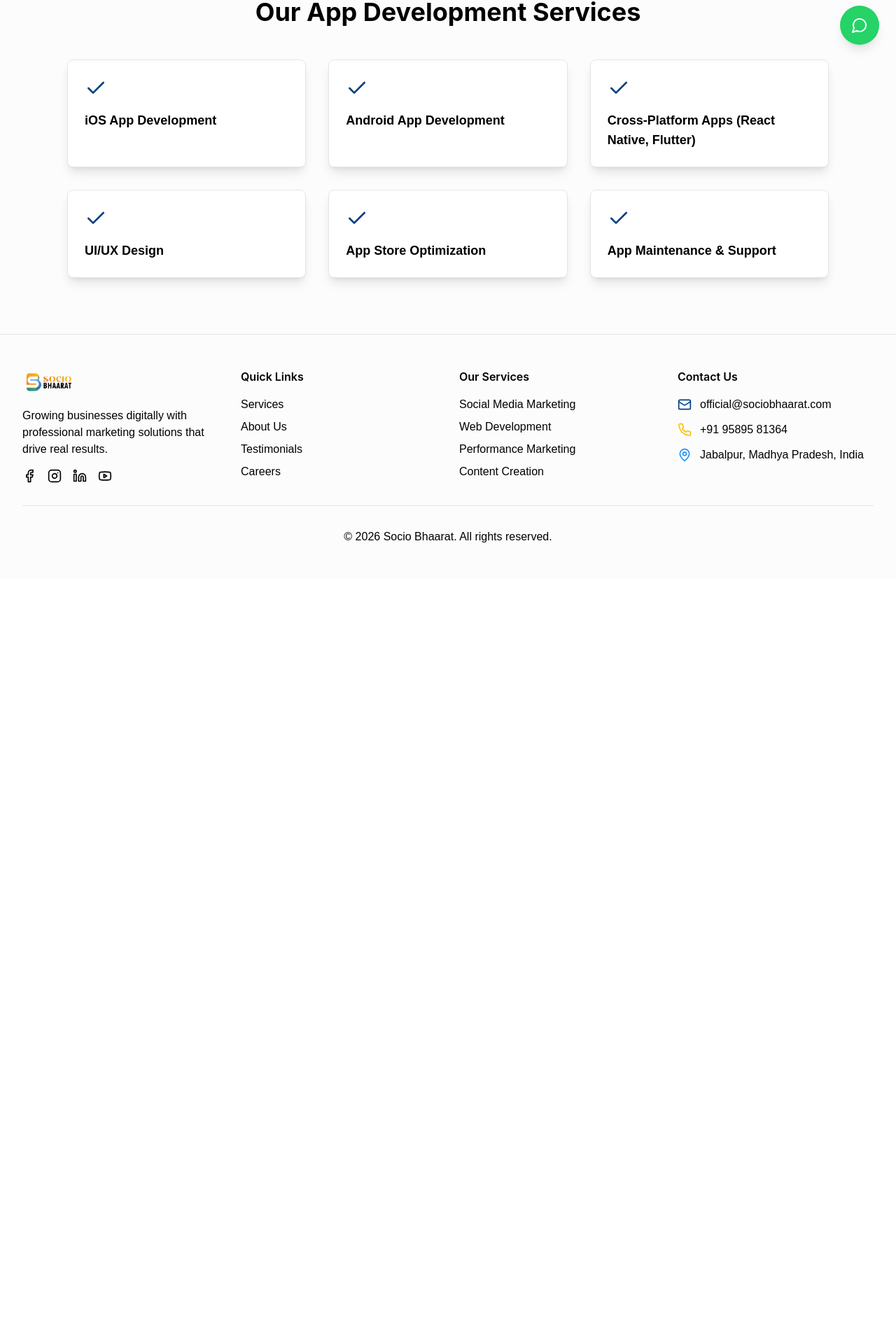
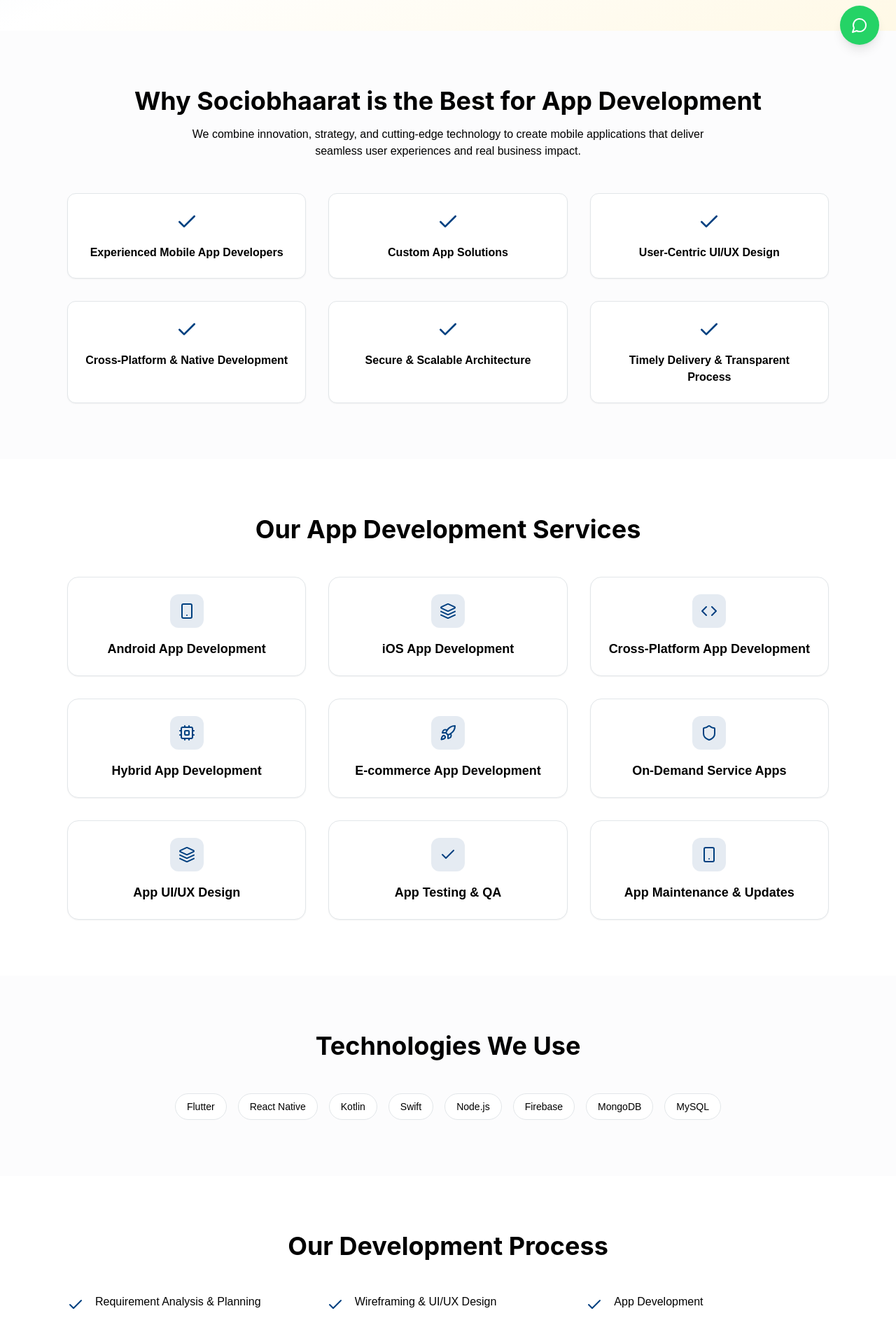
Before and after one commit to SocioBhaarat/SocioBhaarat_Frontend, a React (Vite) app: page /design-development/app-development in a window 1280 px wide. Shown: the part 712-2615 px from the top of the page at 70% size. Before the commit the page ends 1539 px from the top, so only its background shows below. Built offline with nearby package versions, Linux system fonts and the light colour scheme; the HTML template or start-up script is replaced by a standard one; a web font is replaced by a local one.

Commit message:
Enhance AppDevelopment component with new sections, improved content, and updated layout

```diff
--- a/src/pages/design-development/AppDevelopment.tsx
+++ b/src/pages/design-development/AppDevelopment.tsx
@@ -1,5 +1,5 @@
 import { Button } from "@/components/ui/button";
-import { Check, Smartphone } from "lucide-react";
+import { Check, Code, Cpu, Layers, Rocket, Shield, Smartphone } from "lucide-react";
 import { useNavigate } from "react-router-dom";
 
 const AppDevelopment = () => {
@@ -9,10 +9,10 @@
       <section className="pt-32 pb-16 px-4 sm:px-6 lg:px-8 bg-gradient-to-br from-primary/10 via-background to-secondary/10">
         <div className="container mx-auto max-w-6xl text-center">
           <h1 className="font-display text-5xl sm:text-6xl font-bold mb-6">
-            Mobile App <span className="bg-gradient-to-r from-primary via-secondary to-accent bg-clip-text text-transparent">Development</span>
+            Build <span className="bg-gradient-to-r from-primary via-secondary to-accent bg-clip-text text-transparent">Smart, Scalable & High-Performance</span> Mobile Applications
           </h1>
           <p className="text-xl text-muted-foreground mb-8 leading-relaxed max-w-3xl mx-auto">
-            Build powerful iOS and Android apps that engage users and drive business growth.
+            We design and develop user-friendly, secure, and high-performance mobile applications that enhance customer engagement, streamline operations, and drive business growth
           </p>
           <Button size="lg" className="bg-primary hover:bg-primary/90 text-primary-foreground rounded-full px-8" onClick={() => navigate("/contact")} >
             Start Your App Project
@@ -20,24 +20,180 @@
         </div>
       </section>
 
+      {/* WHY CHOOSE US */}
       <section className="py-20 px-4 sm:px-6 lg:px-8 bg-muted/30">
-        <div className="container mx-auto max-w-6xl">
-          <h2 className="font-display text-4xl font-bold mb-12 text-center">Our App Development Services</h2>
+        <div className="container mx-auto max-w-6xl text-center">
+          <h2 className="font-display text-4xl font-bold mb-4">
+            Why Sociobhaarat is the Best for App Development
+          </h2>
+          <p className="text-muted-foreground max-w-3xl mx-auto mb-12">
+            We combine innovation, strategy, and cutting-edge technology to
+            create mobile applications that deliver seamless user experiences
+            and real business impact.
+          </p>
+
           <div className="grid md:grid-cols-2 lg:grid-cols-3 gap-8">
             {[
-              "iOS App Development",
-              "Android App Development",
-              "Cross-Platform Apps (React Native, Flutter)",
-              "UI/UX Design",
-              "App Store Optimization",
-              "App Maintenance & Support",
-            ].map((service, index) => (
-              <div key={index} className="bg-card p-6 rounded-lg shadow-lg border border-border">
-                <Check className="h-8 w-8 text-primary mb-4" />
-                <h3 className="font-bold text-lg">{service}</h3>
+              "Experienced Mobile App Developers",
+              "Custom App Solutions",
+              "User-Centric UI/UX Design",
+              "Cross-Platform & Native Development",
+              "Secure & Scalable Architecture",
+              "Timely Delivery & Transparent Process",
+            ].map((item, index) => (
+              <div
+                key={index}
+                className="bg-card p-6 rounded-xl border border-border shadow-sm hover:shadow-lg transition"
+              >
+                <Check className="h-8 w-8 text-primary mx-auto mb-4" />
+                <h3 className="font-semibold">{item}</h3>
               </div>
             ))}
           </div>
+        </div>
+      </section>
+
+      {/* WHY YOU NEED APP DEVELOPMENT */}
+      {/* <section className="py-20 px-4 sm:px-6 lg:px-8">
+        <div className="container mx-auto max-w-5xl text-center">
+          <h2 className="font-display text-4xl font-bold mb-6">
+            Why Your Business Needs Mobile App Development
+          </h2>
+          <p className="text-muted-foreground leading-relaxed">
+            A mobile app helps you increase brand visibility, improve customer
+            engagement, offer personalized experiences, streamline operations,
+            and generate higher revenue through direct customer interaction.
+          </p>
+        </div>
+      </section> */}
+
+      {/* OUR SERVICES */}
+      <section className="py-20 px-4 sm:px-6 lg:px-8">
+        <div className="container mx-auto max-w-6xl">
+          <h2 className="font-display text-4xl font-bold mb-12 text-center">
+            Our App Development Services
+          </h2>
+
+          <div className="grid md:grid-cols-2 lg:grid-cols-3 gap-8">
+
+            {[
+              {
+                title: "Android App Development",
+                icon: <Smartphone className="h-6 w-6 text-primary" />,
+              },
+              {
+                title: "iOS App Development",
+                icon: <Layers className="h-6 w-6 text-primary" />,
+              },
+              {
+                title: "Cross-Platform App Development",
+                icon: <Code className="h-6 w-6 text-primary" />,
+              },
+              {
+                title: "Hybrid App Development",
+                icon: <Cpu className="h-6 w-6 text-primary" />,
+              },
+              {
+                title: "E-commerce App Development",
+                icon: <Rocket className="h-6 w-6 text-primary" />,
+              },
+              {
+                title: "On-Demand Service Apps",
+                icon: <Shield className="h-6 w-6 text-primary" />,
+              },
+              {
+                title: "App UI/UX Design",
+                icon: <Layers className="h-6 w-6 text-primary" />,
+              },
+              {
+                title: "App Testing & QA",
+                icon: <Check className="h-6 w-6 text-primary" />,
+              },
+              {
+                title: "App Maintenance & Updates",
+                icon: <Smartphone className="h-6 w-6 text-primary" />,
+              },
+            ].map((service, index) => (
+              <div
+                key={index}
+                className="group bg-card p-6 rounded-2xl border border-border shadow-sm hover:shadow-xl hover:-translate-y-2 transition-all duration-300"
+              >
+                <div className="w-12 h-12 flex items-center justify-center rounded-xl bg-primary/10 mb-4 group-hover:bg-primary/20 transition mx-auto ">
+                  {service.icon}
+                </div>
+
+                <h3 className="font-semibold text-lg group-hover:text-primary transition text-center">
+                  {service.title}
+                </h3>
+              </div>
+            ))}
+          </div>
+        </div>
+      </section>
+
+      {/* TECHNOLOGIES */}
+      <section className="py-20 px-4 sm:px-6 lg:px-8 bg-muted/30">
+        <div className="container mx-auto max-w-5xl text-center">
+          <h2 className="font-display text-4xl font-bold mb-12">
+            Technologies We Use
+          </h2>
+
+          <div className="flex flex-wrap justify-center gap-4">
+            {[
+              "Flutter",
+              "React Native",
+              "Kotlin",
+              "Swift",
+              "Node.js",
+              "Firebase",
+              "MongoDB",
+              "MySQL",
+            ].map((tech, index) => (
+              <span
+                key={index}
+                className="px-4 py-2 bg-card border border-border rounded-full text-sm hover:bg-primary hover:text-primary-foreground transition"
+              >
+                {tech}
+              </span>
+            ))}
+          </div>
+        </div>
+      </section>
+
+      {/* DEVELOPMENT PROCESS */}
+      <section className="py-20 px-4 sm:px-6 lg:px-8">
+        <div className="container mx-auto max-w-6xl">
+          <h2 className="font-display text-4xl font-bold mb-12 text-center">
+            Our Development Process
+          </h2>
+
+          <div className="grid md:grid-cols-2 lg:grid-cols-3 gap-6 text-left ">
+            {[
+              "Requirement Analysis & Planning",
+              "Wireframing & UI/UX Design",
+              "App Development",
+              "Testing & Quality Assurance",
+              "Deployment (Play Store / App Store)",
+              "Post-Launch Support & Updates",
+            ].map((step, index) => (
+              <div key={index} className="flex items-start gap-4">
+                <Check className="h-6 w-6 text-primary mt-1" />
+                <p className="font-medium">{step}</p>
+              </div>
+            ))}
+          </div>
+        </div>
+      </section>
+
+      <section className="py-20 px-4 sm:px-6 lg:px-8 bg-gradient-to-r from-primary to-secondary">
+        <div className="container mx-auto max-w-4xl text-center">
+          <h2 className="font-display text-4xl font-bold mb-6 text-primary-foreground">Ready to Build with WordPress?</h2>
+          <p className="text-xl text-primary-foreground/90 mb-8">
+            Get a free consultation for your WordPress development needs.
+          </p>
+          <Button size="lg" variant="secondary" className="rounded-full px-8" onClick={() => window.open("https://wa.me/919589581364", "_blank")}>
+            Get Free Consultation
+          </Button>
         </div>
       </section>
     </div>
```
